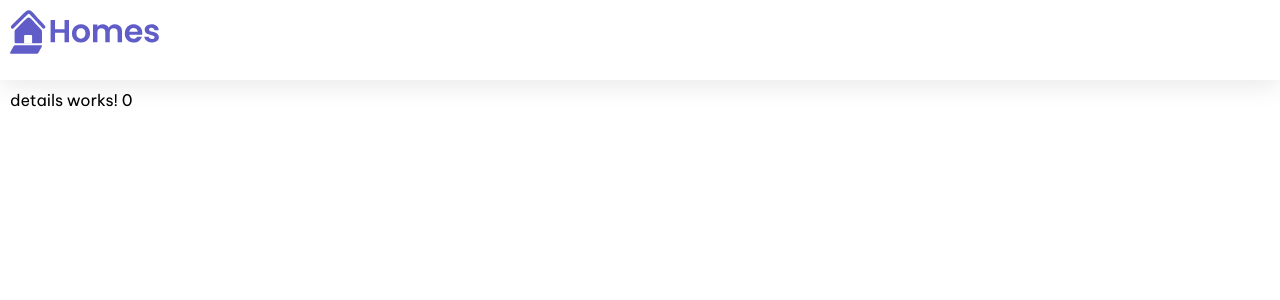
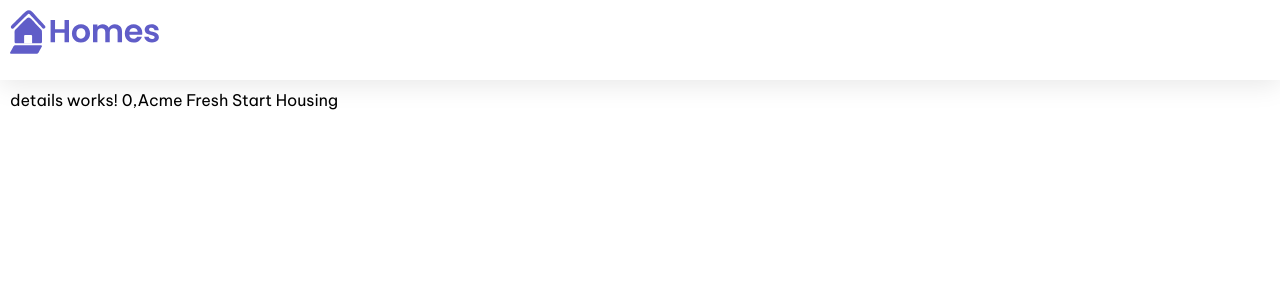
Before and after one commit to Forhad96/learning-anguler-oficial-course, an Angular app: page /details/0 in a window 1280 px wide. Shown: the top 300 px of the page. Built offline with nearby package versions, Linux system fonts and the light colour scheme.

Commit message:
refactor details component to use HousingService for data retrieval and display housing location details

```diff
--- a/src/app/details/details.component.ts
+++ b/src/app/details/details.component.ts
@@ -1,20 +1,21 @@
-import { Component ,inject} from '@angular/core';
-import { ActivatedRoute } from '@angular/router';
+import { Component, inject } from "@angular/core";
+import { ActivatedRoute } from "@angular/router";
+import { HousingService } from "../housing.service";
+import { HousingLocation } from "../housinglocation";
 
 @Component({
-  selector: 'app-details',
+  selector: "app-details",
   imports: [],
-  template: `
-    <p>
-      details works! {{houseLocationId}}
-    </p>
-  `,
-  styles: ``
+  template: ` <p>details works! {{ housingLocation?.id }},{{ housingLocation?.name }}</p> `,
+  styles: ``,
 })
 export class DetailsComponent {
-routeParams:ActivatedRoute = inject(ActivatedRoute)
-houseLocationId = 0;
-constructor(){
-  this.houseLocationId = Number(this.routeParams.snapshot.params['id']);
+  routeParams: ActivatedRoute = inject(ActivatedRoute);
+  housingService: HousingService = inject(HousingService);
+  housingLocation: HousingLocation | undefined;
+  constructor() {
+    const houseLocationId = Number(this.routeParams.snapshot.params["id"]);
+    this.housingLocation =
+      this.housingService.getHousingLocationById(houseLocationId);
+  }
 }
-}
```
